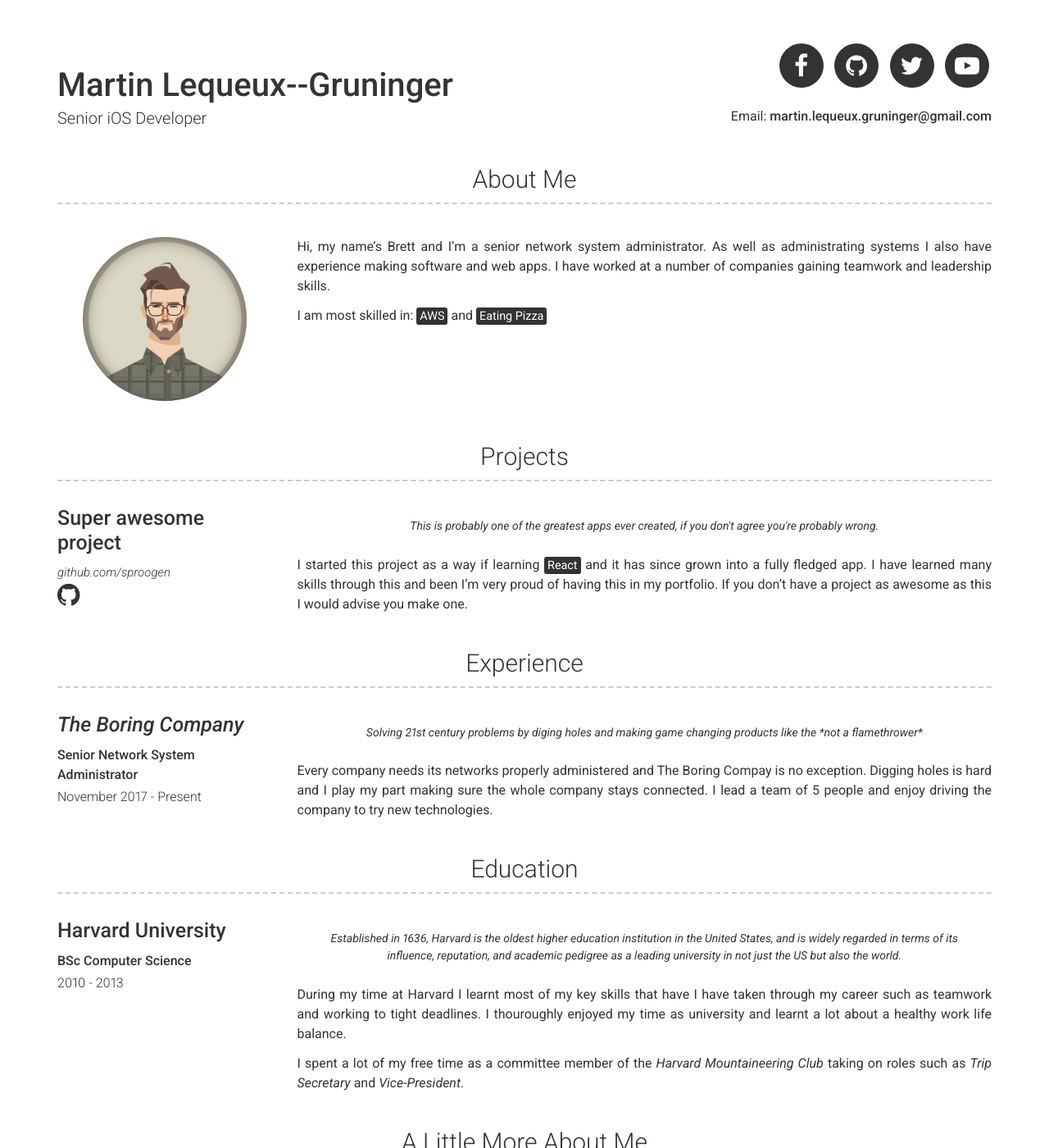
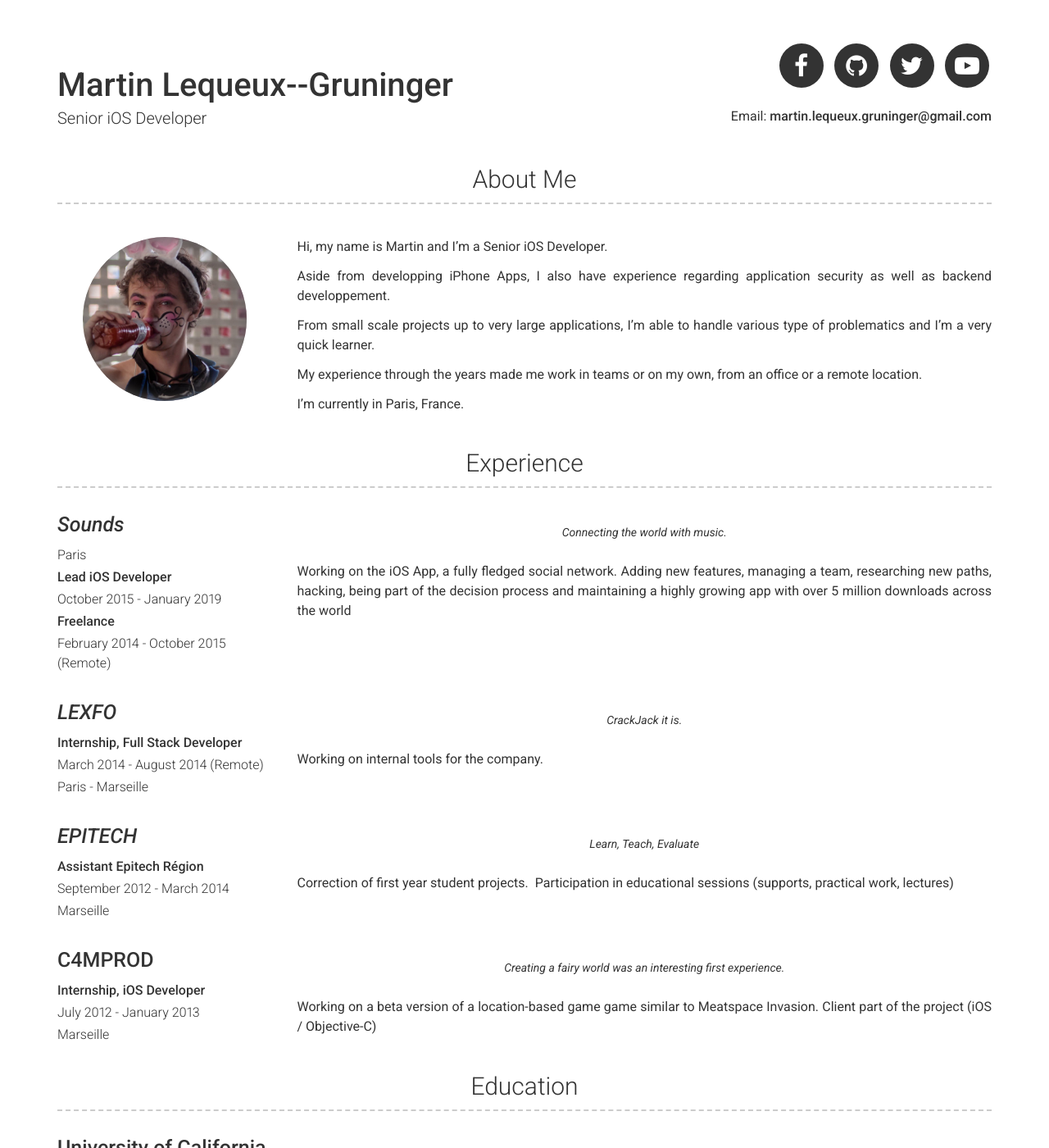
Before and after one commit to mlequeux/mlequeux.github.io, a Jekyll site: the page built from index.md, in a window 1280 px wide and 1400 px high. Shown: the whole window at 82% size. Built offline with Jekyll 4.4.1, drawn with Linux system fonts in a browser that asks for light colours; some of the changed text lies outside the part shown.

Commit message:
Added experiences and education

```diff
--- a/_config.yml
+++ b/_config.yml
@@ -24,9 +24,15 @@ youtube_username: globalmtb
 # about_title: About Me
 about_profile_image: images/profile.jpg
 about_content: | # this will include new lines to allow paragraphs
-  Hi, my name's Brett and I'm a senior network system administrator. As well as administrating systems I also have experience making software and web apps. I have worked at a number of companies gaining teamwork and leadership skills.
+  Hi, my name is Martin and I'm a Senior iOS Developer.
 
-  I am most skilled in: <mark>AWS</mark> and <mark>Eating Pizza</mark>
+  Aside from developping iPhone Apps, I also have experience regarding application security as well as backend developpement.
+
+  From small scale projects up to very large applications, I'm able to handle various type of problematics and I'm a very quick learner.
+
+  My experience through the years made me work in teams or on my own, from an office or a remote location.
+
+  I'm currently in Paris, France.
 
 # Projects Section
 # projects_title: Projects
@@ -40,11 +46,12 @@ about_content: | # this will include new lines to allow paragraphs
 # More Section
 # more_title: A Little More About Me
 more_content: | # this will include new lines to allow paragraphs
-  Alongside my interests in networks and software engineering some of my other interests and hobbies are:
+  Alongside my interests in software engineering some of my other interests and hobbies are:
+   - FPV Drone Racing
+   - Skateboarding
    - Rock climbing
-   - Gaming
-   - Knitting
-   - [Becoming a ninja](https://www.youtube.com/watch?v=vtg4o__aRMg)
+   - Mountain Biking
+   - Skiing
 
 # Footer
 footer_show_references: true
--- a/_data/education.yml
+++ b/_data/education.yml
@@ -1,9 +1,93 @@
-- name: Harvard University
-  dates: 2010 - 2013
-  qualification: BSc Computer Science
+- name: University of California, Berkeley
+  dates: 2015 - 2015
+  qualification: Summer Sessions A and C
   quote: >
-    Established in 1636, Harvard is the oldest higher education institution in the United States, and is widely regarded in terms of its influence, reputation, and academic pedigree as a leading university in not just the US but also the world.
+    Made me learn so much
   description: | # this will include new lines to allow paragraphs
-    During my time at Harvard I learnt most of my key skills that have I have taken through my career such as teamwork and working to tight deadlines. I thouroughly enjoyed my time as university and learnt a lot about a healthy work life balance.
+    **CS 61C** - Great Ideas in Computer Architecture (Machine Structures)
 
-    I spent a lot of my free time as a committee member of the *Harvard Mountaineering Club* taking on roles such as *Trip Secretary* and *Vice-President*.
+    **CS 188** - Introduction to Artificial Intelligence
+
+
+- name: University of California, Berkeley - Haas School of Business
+  dates: 2015 - 2015
+  qualification: Summer Sessions
+  quote: >
+    Made me learn business
+  description: | # this will include new lines to allow paragraphs
+    Business Administration : Innovation and Design
+
+    *Project management with professor Dr. Omar Romero-Hernandez*
+
+
+- name: California State University-Long Beach
+  dates: 2014 - 2015
+  qualification: |
+    Study Abroad Program
+
+    Computer Science
+
+  quote: >
+    Made me learn to work in another language
+  description: | # this will include new lines to allow paragraphs
+    **CECS 277** - Obj Oriented Appl Development
+
+    **CECS 328** - Data Structures and Algorithms
+
+    **CECS 449** - Computer Graphics
+
+    **CECS 478** - Intro to Computer Security
+
+- name: California State University-Long Beach
+  dates: 2014 - 2015
+  qualification: |
+    Study Abroad Program
+
+    American Language Instutute
+
+  quote: >
+    Made me love the USA
+  description: | # this will include new lines to allow paragraphs
+    **Passed Level E**
+
+    The mission of the American Language Institute (ALI) is to provide quality education that upholds the high academic standards and integrity of its affiliate campus, California State University, Long Beach (CSULB).
+
+    As a department within the College of Continuing and Professional Education, the self-support division on campus, the ALI responds to the needs of the local, national and international community. The ALI offers a variety of English Language programs. Our academic offerings include the Intensive English Program, Prep Program, MBA Preparation Program and university credit courses. Our professional offerings include Teaching English as a Foreign Language, workplace English, as well as customized short-term programs.
+
+- name: EPITECH - European Institute of Technology
+  dates: 2011 - 2016
+  qualification: Master's degree in Computer Science
+  quote: >
+    Made me learn development
+  description: | # this will include new lines to allow paragraphs
+    **GPA 3.88**
+
+    Tek 3
+      SoonSoon.
+
+    Tek 2
+      2nd Year - The second year is focused on system and network development, combining C and C++ with a bit of ASM (writing of commands allowing to manage the memory of a machine (malloc recode), the development of servers (IRC, FTP, Game, etc.)).
+
+    Tek 1
+      1st Year - Fundamentals (mainly in C) : Calculator that can handle infinite numbers, assembler, virtual machines, small games, shell...
+      This year provided the methodological basis and reflexes necessary to develop a logical approach to computing. Learning of personal organization and group work.
+
+- name: University of California, Berkeley
+  dates: 2013 - 2013
+  qualification: CS-191x - Quantum Mechanics and Quantum Computation
+  quote: >
+    Made me learn physics and computation
+  description: | # this will include new lines to allow paragraphs
+    *Grade : 100%*
+
+    Online EDX course : https://www.edx.org
+
+    BerkeleyX - Professor : Umesh V. Vazirani
+
+- name: Lycée Viala-Lacoste
+  dates: 2008 - 2011
+  qualification: Baccalaureat Scientifique SVT spé Physique
+  quote: >
+    Made me learn sciences
+  description: | # this will include new lines to allow paragraphs
+    **Magna cum laude**
--- a/_data/experience.yml
+++ b/_data/experience.yml
@@ -1,8 +1,46 @@
-- company: The Boring Company
-  link: boringcompany.com
-  job_title: Senior Network System Administrator
-  dates: November 2017 - Present
+- company: Sounds
+  link: https://www.sounds.am/
+  jobs:
+    - title: Lead iOS Developer
+      dates: October 2015 - January 2019
+    - title: Freelance
+      dates: February 2014 - October 2015 (Remote)
+
+  location: Paris
   quote: >
-   Solving 21st century problems by diging holes and making game changing products like the *not a flamethrower*
+    Connecting the world with music.
   description: | # this will include new lines to allow paragraphs
-    Every company needs its networks properly administered and The Boring Compay is no exception. Digging holes is hard and I play my part making sure the whole company stays connected. I lead a team of 5 people and enjoy driving the company to try new technologies.
+    Working on the iOS App, a fully fledged social network.
+    Adding new features, managing a team, researching new paths, hacking, being part of the decision process and maintaining a highly growing app with over 5 million downloads across the world
+
+- company: LEXFO
+  link: https://www.lexfo.fr/
+  job_title: Internship, Full Stack Developer
+  dates: March 2014 - August 2014 (Remote)
+  location: Paris - Marseille
+  quote: >
+    CrackJack it is.
+  description: | # this will include new lines to allow paragraphs
+    Working on internal tools for the company.
+
+- company: EPITECH
+  link: https://www.epitech.eu/
+  job_title: Assistant Epitech Région
+  dates: September 2012 - March 2014
+  location: Marseille
+  quote: >
+    Learn, Teach, Evaluate
+  description: | # this will include new lines to allow paragraphs
+    Correction of first year student projects.
+    Participation in educational sessions (supports, practical work, lectures)
+
+- company: C4MPROD
+  #link: https://www.epitech.eu/
+  job_title: Internship, iOS Developer
+  dates: July 2012 - January 2013
+  location: Marseille
+  quote: >
+    Creating a fairy world was an interesting first experience.
+  description: | # this will include new lines to allow paragraphs
+    Working on a beta version of a location-based game game similar to Meatspace Invasion.
+    Client part of the project (iOS / Objective-C)
--- a/_data/projects.yml
+++ b/_data/projects.yml
@@ -1,7 +1,7 @@
-- name: Super awesome project
-  link: github.com/sproogen
-  github: sproogen/resume-theme
-  quote: >
-    This is probably one of the greatest apps ever created, if you don't agree you're probably wrong.
-  description: | # this will include new lines to allow paragraphs
-    I started this project as a way if learning <mark>React</mark> and it has since grown into a fully fledged app. I have learned many skills through this and been I'm very proud of having this in my portfolio. If you don't have a project as awesome as this I would advise you make one.
+# - name: Aria
+#   link: github.com/sproogen
+#   github: sproogen/resume-theme
+#   quote: >
+#     This is probably one of the greatest apps ever created, if you don't agree you're probably wrong.
+#   description: | # this will include new lines to allow paragraphs
+#     I started this project as a way if learning <mark>React</mark> and it has since grown into a fully fledged app. I have learned many skills through this and been I'm very proud of having this in my portfolio. If you don't have a project as awesome as this I would advise you make one.
--- a/_includes/experience.html
+++ b/_includes/experience.html
@@ -14,6 +14,7 @@
           </h4>
         <p><b>{{ experience.job_title }}</b></p>
         <p>{{ experience.dates }}</p>
+        <p>{{ experience.location }}</p>
         {% for job in experience.jobs %}
           <p><b>{{ job.title }}</b></p>
           <p>{{ job.dates }}</p>
```
Also changed, not shown: images/profile.jpg, 1 other file.
